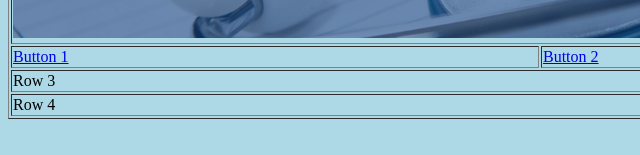
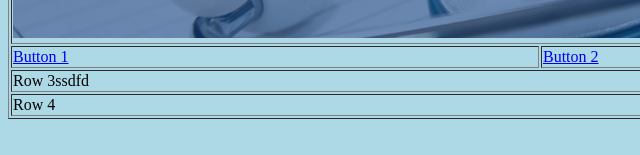
Before and after one commit to RyanandChen/RyanChen123, a plain HTML site: page index.html in a window 1280 px wide. Shown: the part 371-526 px from the top of the page, 0-640 px from the left. Drawn offline with Linux system fonts and the light colour scheme.

Commit message:
Update index.html

```diff
--- a/index.html
+++ b/index.html
@@ -22,7 +22,7 @@
             </td>
         </tr>
         <tr>
-            <td colspan="3">Row 3</td>
+            <td colspan="3">Row 3ssdfd</td>
         </tr>
         <tr>
             <td colspan="3">Row 4</td>
```
